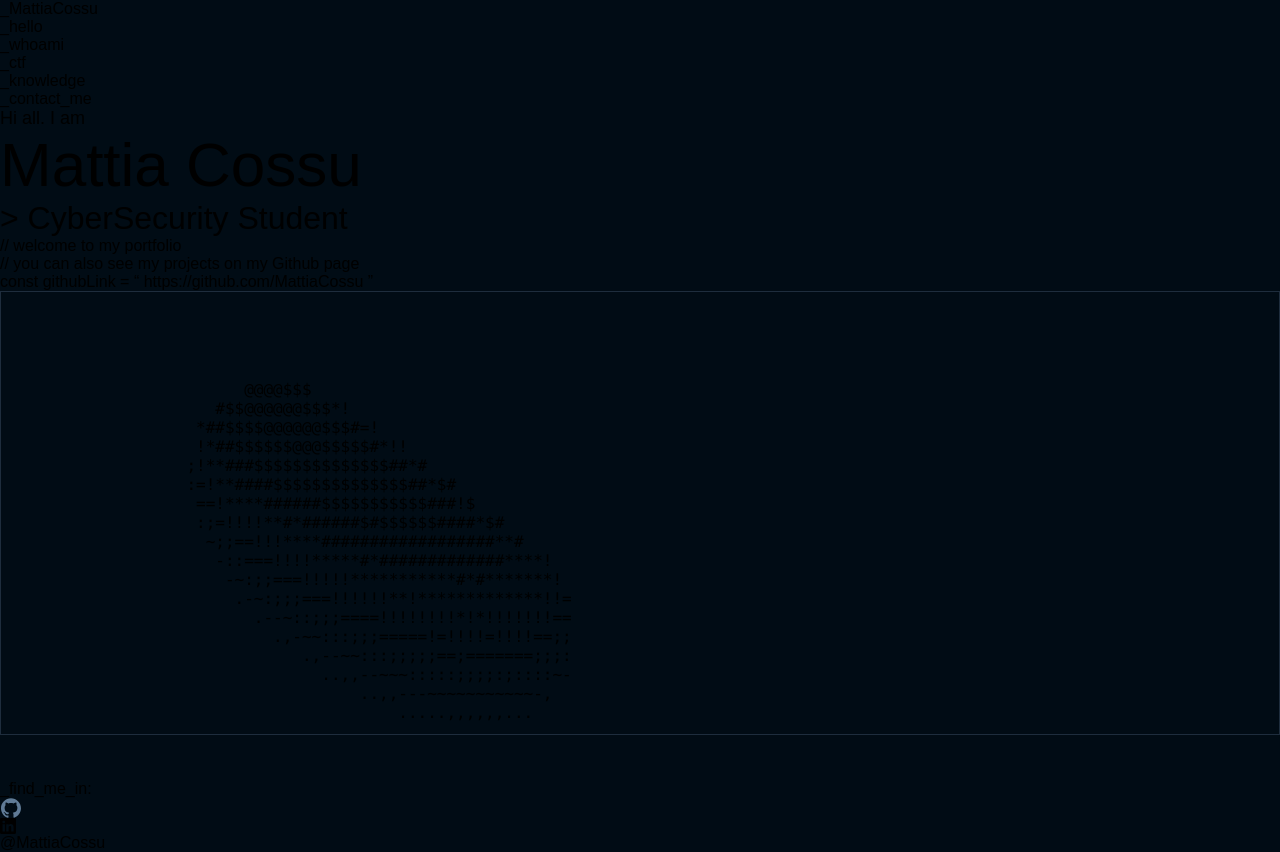
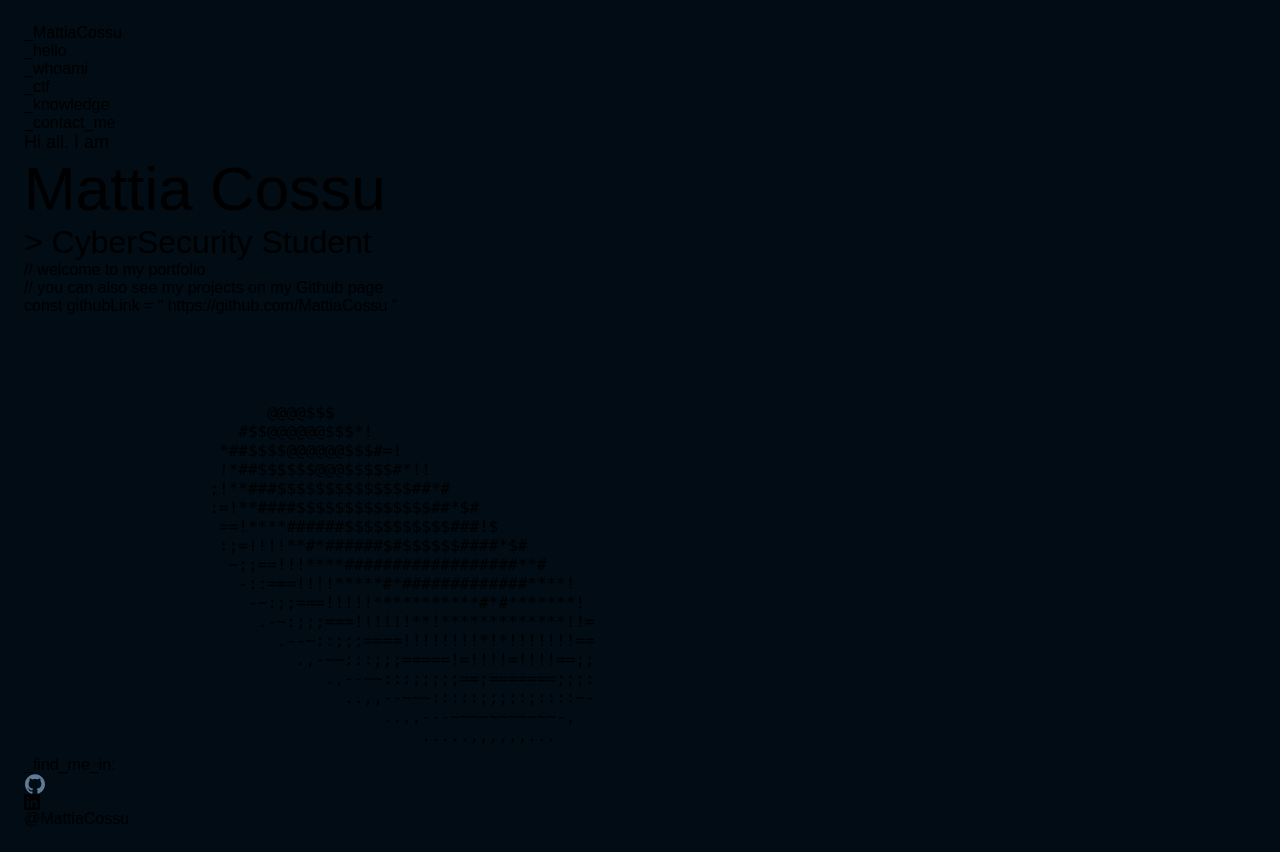
Before and after one commit to MattiaCossu/FinalPortfolio, a Vue app in the folder frontend/: page / in a window 1280 px wide. Built offline with nearby package versions, Linux system fonts and the light colour scheme; a web font is replaced by a local one.

Commit message:
Refactoring Desktop Style

```diff
--- a/frontend/src/App.vue
+++ b/frontend/src/App.vue
@@ -17,13 +17,13 @@
 
 <template>
   <div class="bg-[#010c15]">
-    <div ref="element" class="element bg-[#011627]">
-      <header class="">
+    <div ref="element" class="element bg-[#011627] rounded-lg">
+      <header>
         <desktop-header v-if="isDesktop" />
         <mobile-header v-else />
       </header>
-      <main class="my-height w-full">
-        <router-view v-if="isDesktop" />
+      <main class="my-height w-full md:border-x md:border-[#1e2d3d]">
+        <router-view :is-desktop="isDesktop" />
       </main>
       <footer>
         <TheFooter v-if="isDesktop" />
@@ -38,7 +38,11 @@
     background-color: #010c15;
   }
   .my-height {
-    height: calc(100vh - 128px);
+    height: calc(100vh - 176px);
+  }
+
+  .element {
+    margin: 24px;
   }
 
   @media (max-width: 768px) {
--- a/frontend/src/components/Base/BaseHascii.vue
+++ b/frontend/src/components/Base/BaseHascii.vue
@@ -63,3 +63,9 @@
     <pre ref="animationOutput" />
   </div>
 </template>
+
+<style scoped>
+  pre {
+    border: 0 !important;
+  }
+</style>
--- a/frontend/src/components/Desktop/TheFooter.vue
+++ b/frontend/src/components/Desktop/TheFooter.vue
@@ -6,7 +6,7 @@
 </script>
 
 <template>
-  <div class="flex items-center h-16 text-[#607b96] border border-[#1e2d3d]">
+  <div class="flex items-center h-16 text-[#607b96] border border-[#1e2d3d] rounded-b-lg">
     <div
       class="p-4"
       style="
--- a/frontend/src/components/Desktop/TheHeader.vue
+++ b/frontend/src/components/Desktop/TheHeader.vue
@@ -22,7 +22,7 @@
 </script>
 
 <template>
-  <div class="flex items-center h-16 text-[#607b96] border border-[#1e2d3d]">
+  <div class="flex items-center h-16 text-[#607b96] border border-[#1e2d3d] rounded-t-lg">
     <div
       class="px-4 w-1/6 h-full flex items-center border-r border-[#1e2d3d]"
       style="
--- a/frontend/src/components/Mobile/TheFooter.vue
+++ b/frontend/src/components/Mobile/TheFooter.vue
@@ -6,7 +6,7 @@
 </script>
 
 <template>
-  <div class="flex h-16 items-center text-[#607b96] border-t border-[#1e2d3d]">
+  <div class="flex h-16 items-center text-[#607b96] border-t border-[#1e2d3d] rounded-b-lg">
     <div
       class="p-4"
       style="
--- a/frontend/src/components/Mobile/TheHeader.vue
+++ b/frontend/src/components/Mobile/TheHeader.vue
@@ -75,10 +75,10 @@
       :base-height="0"
       class="flex flex-col absolute overflow-hidden"
     >
-      <div class="flex flex-col h-full">
+      <div class="flex flex-col h-full bg-[#011627] z-10 rounded-lg">
         <div
-          class="pb-3 space-y-1 sm:px-3 text-white rounded-b-lg"
-          style="width: calc(100vw - 9px)"
+          class="pb-3 space-y-1 sm:px-3 text-white rounded-b-lg z-10 bg-[#011627]"
+          style="width: calc(100vw - 10px)"
         >
           <div
             v-for="(item, index) in menuItems"
--- a/frontend/src/views/AppHome.vue
+++ b/frontend/src/views/AppHome.vue
@@ -1,7 +1,13 @@
+<script lang="ts" setup>
+  const props = defineProps<{
+    isDesktop: boolean
+  }>()
+</script>
+
 <template>
   <div>
     <div class="grid grid-cols-2 place-content-center my-height">
-      <div class="flex flex-col my-12">
+      <div class="flex flex-col justify-center my-12">
         <div class="self-center">
           <div
             class="text-[#e5e9f0] text-left relative"
@@ -34,7 +40,7 @@
             &gt; CyberSecurity Student
           </div>
           <div
-            class="text-[#607b96] text-left relative py-4"
+            class="text-[#607b96] text-left relative pt-4"
             style="
               font:
                 400 16px 'Fira Code',
@@ -73,7 +79,7 @@
           </div>
         </div>
       </div>
-      <div class="p-4">
+      <div v-if="props.isDesktop" class="p-4">
         <base-hascii class="text-[#4d5bce] w-full" />
       </div>
     </div>
```
